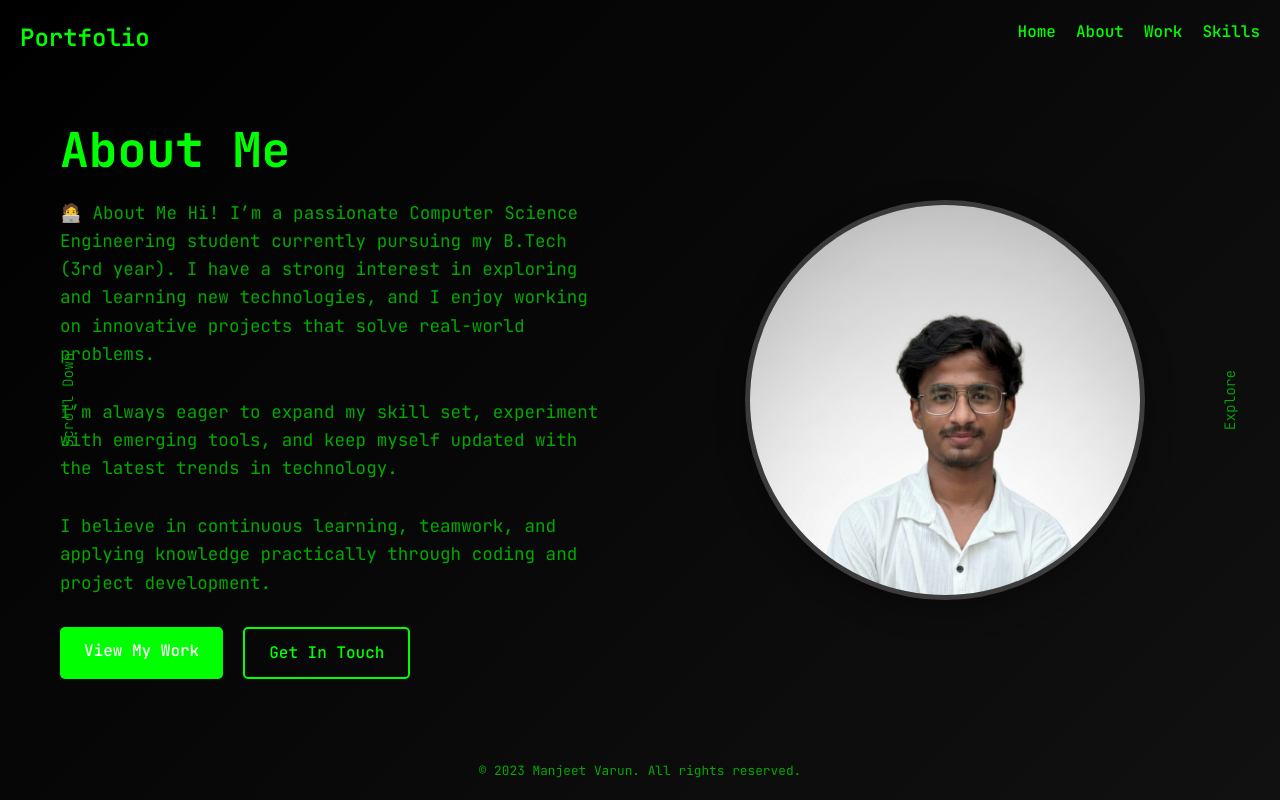
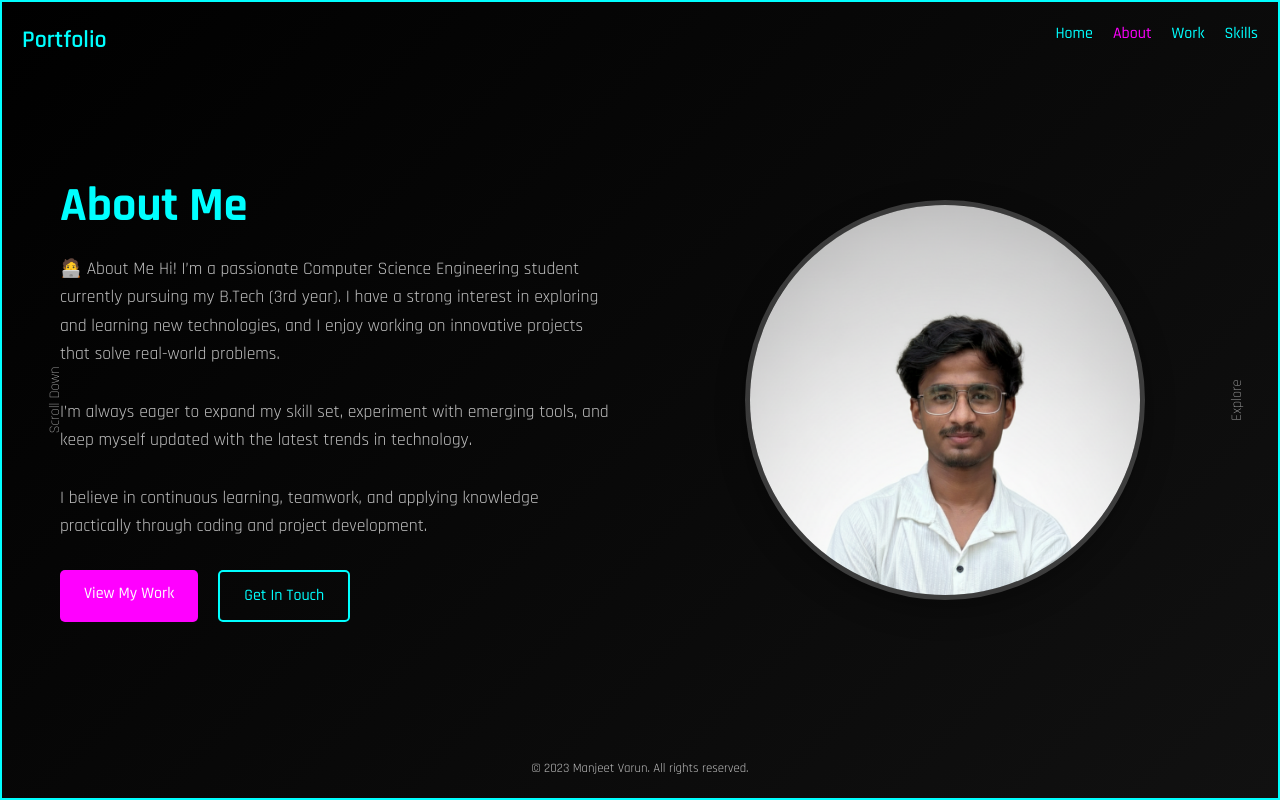
Before and after one commit to Manjeet94565/portfolio, an Angular app: page /about in a window 1280 px wide. Built offline with nearby package versions, Linux system fonts and the light colour scheme.

Commit message:
update theme

```diff
--- a/src/app/about/about.css
+++ b/src/app/about/about.css
@@ -1,10 +1,14 @@
-/* Hacking Theme for About Page */
+/* Tech Noir Theme for About Page */
 body {
   background-color: var(--bg-color);
   color: var(--text-color);
   margin: 0;
   padding: 0;
   overflow-x: hidden;
+  background-image:
+    linear-gradient(rgba(0, 255, 255, 0.1) 1px, transparent 1px),
+    linear-gradient(90deg, rgba(255, 0, 255, 0.1) 1px, transparent 1px);
+  background-size: 50px 50px;
 }
 
 .about-hero {
@@ -16,7 +20,9 @@ body {
   justify-content: center;
   align-items: center;
   color: var(--text-color);
-  font-family: 'JetBrains Mono', monospace;
+  font-family: 'Rajdhani', sans-serif;
+  border: 2px solid var(--electric-blue);
+  box-shadow: 0 0 20px var(--electric-blue);
 }
 
 /* Portfolio text at top-left */
--- a/src/app/achiev/achiev.css
+++ b/src/app/achiev/achiev.css
@@ -1,10 +1,14 @@
-/* Hacking Theme for Achievements Page */
+/* Tech Noir Theme for Achievements Page */
 body {
   background-color: var(--bg-color);
   color: var(--text-color);
   margin: 0;
   padding: 0;
   overflow-x: hidden;
+  background-image:
+    linear-gradient(rgba(0, 255, 255, 0.1) 1px, transparent 1px),
+    linear-gradient(90deg, rgba(255, 0, 255, 0.1) 1px, transparent 1px);
+  background-size: 50px 50px;
 }
 
 .achievements-hero {
@@ -16,7 +20,9 @@ body {
   justify-content: center;
   align-items: center;
   color: var(--text-color);
-  font-family: 'JetBrains Mono', monospace;
+  font-family: 'Rajdhani', sans-serif;
+  border: 2px solid var(--electric-blue);
+  box-shadow: 0 0 20px var(--electric-blue);
 }
 
 /* Portfolio text at top-left */
--- a/src/app/contact/contact.css
+++ b/src/app/contact/contact.css
@@ -1,10 +1,14 @@
-/* Hacking Theme for Contact Page */
+/* Tech Noir Theme for Contact Page */
 body {
   background-color: var(--bg-color);
   color: var(--text-color);
   margin: 0;
   padding: 0;
   overflow-x: hidden;
+  background-image:
+    linear-gradient(rgba(0, 255, 255, 0.1) 1px, transparent 1px),
+    linear-gradient(90deg, rgba(255, 0, 255, 0.1) 1px, transparent 1px);
+  background-size: 50px 50px;
 }
 
 .contact-hero {
@@ -16,7 +20,9 @@ body {
   justify-content: center;
   align-items: center;
   color: var(--text-color);
-  font-family: 'JetBrains Mono', monospace;
+  font-family: 'Rajdhani', sans-serif;
+  border: 2px solid var(--electric-blue);
+  box-shadow: 0 0 20px var(--electric-blue);
 }
 
 /* Portfolio text at top-left */
--- a/src/app/events/events.css
+++ b/src/app/events/events.css
@@ -1,10 +1,14 @@
-/* Hacking Theme for Events Page */
+/* Tech Noir Theme for Events Page */
 body {
   background-color: var(--bg-color);
   color: var(--text-color);
   margin: 0;
   padding: 0;
   overflow-x: hidden;
+  background-image:
+    linear-gradient(rgba(0, 255, 255, 0.1) 1px, transparent 1px),
+    linear-gradient(90deg, rgba(255, 0, 255, 0.1) 1px, transparent 1px);
+  background-size: 50px 50px;
 }
 
 .events-hero {
@@ -16,7 +20,9 @@ body {
   justify-content: center;
   align-items: center;
   color: var(--text-color);
-  font-family: 'JetBrains Mono', monospace;
+  font-family: 'Rajdhani', sans-serif;
+  border: 2px solid var(--electric-blue);
+  box-shadow: 0 0 20px var(--electric-blue);
 }
 
 /* Portfolio text at top-left */
--- a/src/app/hackathon/hackathon.css
+++ b/src/app/hackathon/hackathon.css
@@ -1,10 +1,14 @@
-/* Hacking Theme for Hackathon Page */
+/* Tech Noir Theme for Hackathon Page */
 body {
   background-color: var(--bg-color);
   color: var(--text-color);
   margin: 0;
   padding: 0;
   overflow-x: hidden;
+  background-image:
+    linear-gradient(rgba(0, 255, 255, 0.1) 1px, transparent 1px),
+    linear-gradient(90deg, rgba(255, 0, 255, 0.1) 1px, transparent 1px);
+  background-size: 50px 50px;
 }
 
 .hackathon-hero {
@@ -16,7 +20,9 @@ body {
   justify-content: center;
   align-items: center;
   color: var(--text-color);
-  font-family: 'JetBrains Mono', monospace;
+  font-family: 'Rajdhani', sans-serif;
+  border: 2px solid var(--electric-blue);
+  box-shadow: 0 0 20px var(--electric-blue);
 }
 
 /* Portfolio text at top-left */
--- a/src/app/landing/landing.css
+++ b/src/app/landing/landing.css
@@ -1,10 +1,14 @@
-/* Hacking Theme */
+/* Tech Noir Theme for Landing Page */
 body {
   background-color: var(--bg-color);
   color: var(--text-color);
   margin: 0;
   padding: 0;
   overflow-x: hidden;
+  background-image:
+    linear-gradient(rgba(0, 255, 255, 0.1) 1px, transparent 1px),
+    linear-gradient(90deg, rgba(255, 0, 255, 0.1) 1px, transparent 1px);
+  background-size: 50px 50px;
 }
 
 .hero {
@@ -16,7 +20,9 @@ body {
   justify-content: center;
   align-items: center;
   color: var(--text-color);
-  font-family: 'JetBrains Mono', monospace;
+  font-family: 'Rajdhani', sans-serif;
+  border: 2px solid var(--electric-blue);
+  box-shadow: 0 0 20px var(--electric-blue);
 }
 
 /* Portfolio text at top-left */
--- a/src/app/project/project.css
+++ b/src/app/project/project.css
@@ -1,10 +1,14 @@
-/* Hacking Theme for Projects Page */
+/* Tech Noir Theme for Projects Page */
 body {
   background-color: var(--bg-color);
   color: var(--text-color);
   margin: 0;
   padding: 0;
   overflow-x: hidden;
+  background-image:
+    linear-gradient(rgba(0, 255, 255, 0.1) 1px, transparent 1px),
+    linear-gradient(90deg, rgba(255, 0, 255, 0.1) 1px, transparent 1px);
+  background-size: 50px 50px;
 }
 
 .projects-hero {
@@ -16,7 +20,9 @@ body {
   justify-content: center;
   align-items: center;
   color: var(--text-color);
-  font-family: 'JetBrains Mono', monospace;
+  font-family: 'Rajdhani', sans-serif;
+  border: 2px solid var(--electric-blue);
+  box-shadow: 0 0 20px var(--electric-blue);
 }
 
 /* Portfolio text at top-left */
--- a/src/app/skils/skils.css
+++ b/src/app/skils/skils.css
@@ -1,10 +1,14 @@
-/* Hacking Theme for Skills Page */
+/* Tech Noir Theme for Skills Page */
 body {
   background-color: var(--bg-color);
   color: var(--text-color);
   margin: 0;
   padding: 0;
   overflow-x: hidden;
+  background-image:
+    linear-gradient(rgba(0, 255, 255, 0.1) 1px, transparent 1px),
+    linear-gradient(90deg, rgba(255, 0, 255, 0.1) 1px, transparent 1px);
+  background-size: 50px 50px;
 }
 
 .skills-hero {
@@ -16,8 +20,10 @@ body {
   justify-content: center;
   align-items: center;
   color: var(--text-color);
-  font-family: 'JetBrains Mono', monospace;
+  font-family: 'Rajdhani', sans-serif;
   padding: 100px 0;
+  border: 2px solid var(--electric-blue);
+  box-shadow: 0 0 20px var(--electric-blue);
 }
 
 /* Portfolio text at top-left */
--- a/src/styles.css
+++ b/src/styles.css
@@ -1,24 +1,30 @@
-/* You can add global styles to this file, and also import other style files */
+/* Tech Noir Theme Global Styles */
 
-@import url('https://fonts.googleapis.com/css2?family=JetBrains+Mono:wght@300;400;500;600;700&display=swap');
+@import url('https://fonts.googleapis.com/css2?family=Rajdhani:wght@300;400;500;600;700&display=swap');
 
 body {
-  font-family: 'JetBrains Mono', monospace;
+  font-family: 'Rajdhani', sans-serif;
   margin: 0;
   padding: 0;
   transition: background-color 0.3s ease, color 0.3s ease;
+  background-image:
+    linear-gradient(rgba(0, 255, 255, 0.1) 1px, transparent 1px),
+    linear-gradient(90deg, rgba(255, 0, 255, 0.1) 1px, transparent 1px);
+  background-size: 50px 50px;
 }
 
-/* Hacking theme */
+/* Tech Noir Theme */
 :root {
   --bg-color: #000000;
-  --text-color: #00ff00;
+  --text-color: #00FFFF;
   --nav-bg: rgba(0, 0, 0, 0.9);
   --card-bg: #111111;
   --border-color: #333333;
-  --accent-color: #00ff00;
-  --secondary-text: #00aa00;
-  --neon-glow: 0 0 10px #00ff00, 0 0 20px #00ff00, 0 0 30px #00ff00;
+  --accent-color: #FF00FF;
+  --secondary-text: #C0C0C0;
+  --electric-blue: #00FFFF;
+  --magenta: #FF00FF;
+  --chrome: #C0C0C0;
 }
 
 /* Light theme (optional, but keeping for compatibility) */
@@ -35,10 +41,10 @@ body {
 /* Dark theme (fallback) */
 [data-theme="dark"] {
   --bg-color: #000000;
-  --text-color: #00ff00;
+  --text-color: #00FFFF;
   --nav-bg: rgba(0, 0, 0, 0.9);
   --card-bg: #111111;
   --border-color: #333333;
-  --accent-color: #00ff00;
-  --secondary-text: #00aa00;
+  --accent-color: #FF00FF;
+  --secondary-text: #C0C0C0;
 }
```
